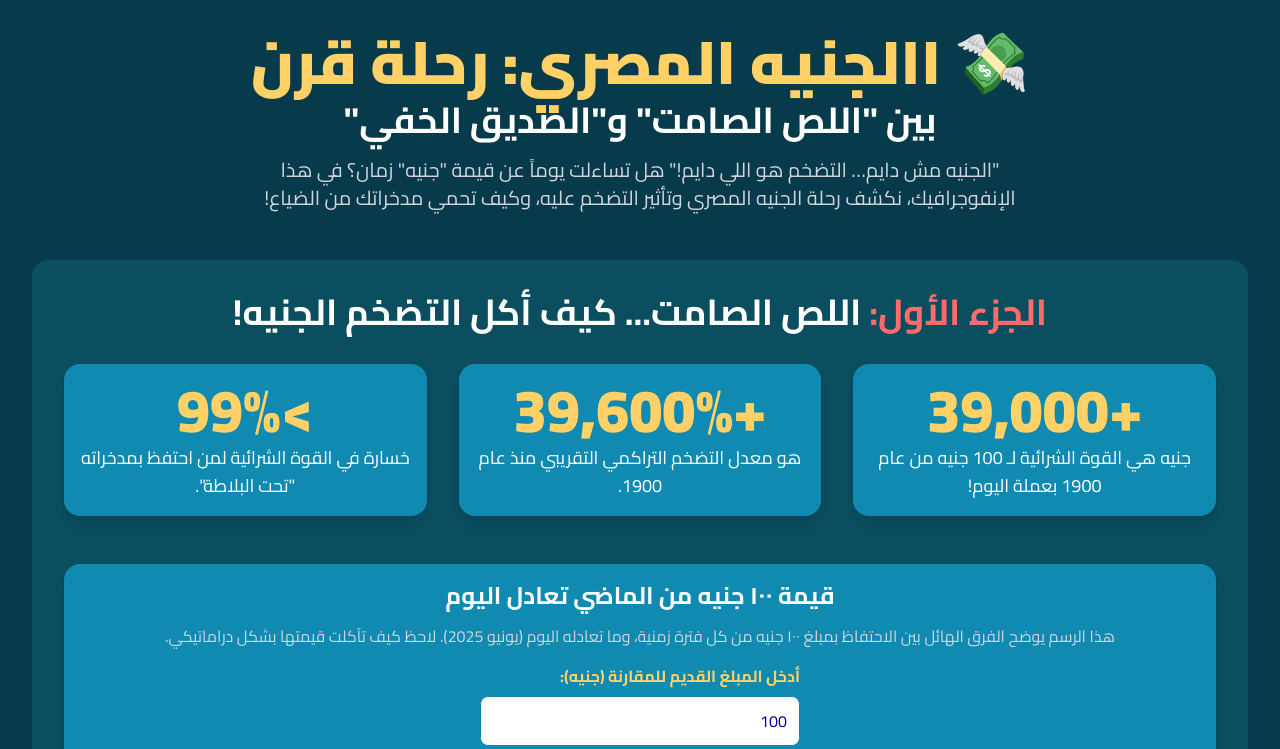
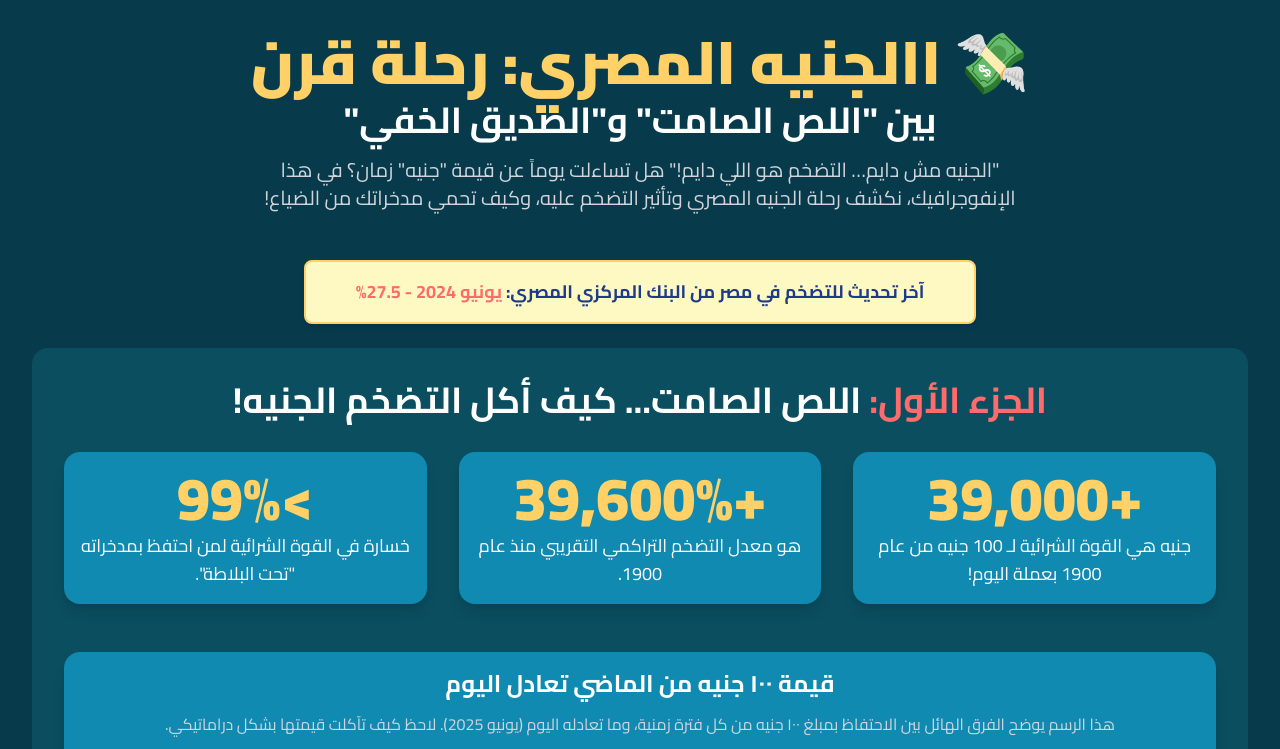
Before and after one commit to EcoVisionX/Infographic, a plain HTML site: page index.html in a window 1280 px wide. Shown: the top 749 px of the page. Drawn offline with nearby package versions, Linux system fonts and the light colour scheme.

Commit message:
Update index.html

```diff
--- a/index.html
+++ b/index.html
@@ -299,6 +299,10 @@
         <!-- END: Header Section -->
 
         <main>
+<!-- تحديث التضخم من البنك المركزي المصري -->
+<div class="bg-yellow-100 text-blue-900 rounded-lg shadow-md p-4 mb-6 mx-auto max-w-2xl text-center font-bold text-lg" style="border: 2px solid #FFD166;">
+  آخر تحديث للتضخم في مصر من البنك المركزي المصري: <span class="highlight-red">يونيو 2024 - 27.5%</span>
+</div>
             <!-- START: Part 1 - The Silent Thief Section -->
             <section id="the-silent-thief" class="mb-12 md:mb-16">
                 <h3 class="text-2xl md:text-4xl font-bold text-center mb-6 md:mb-8"><span class="highlight-red">الجزء الأول:</span> اللص الصامت... كيف أكل التضخم الجنيه!</h3>
```
